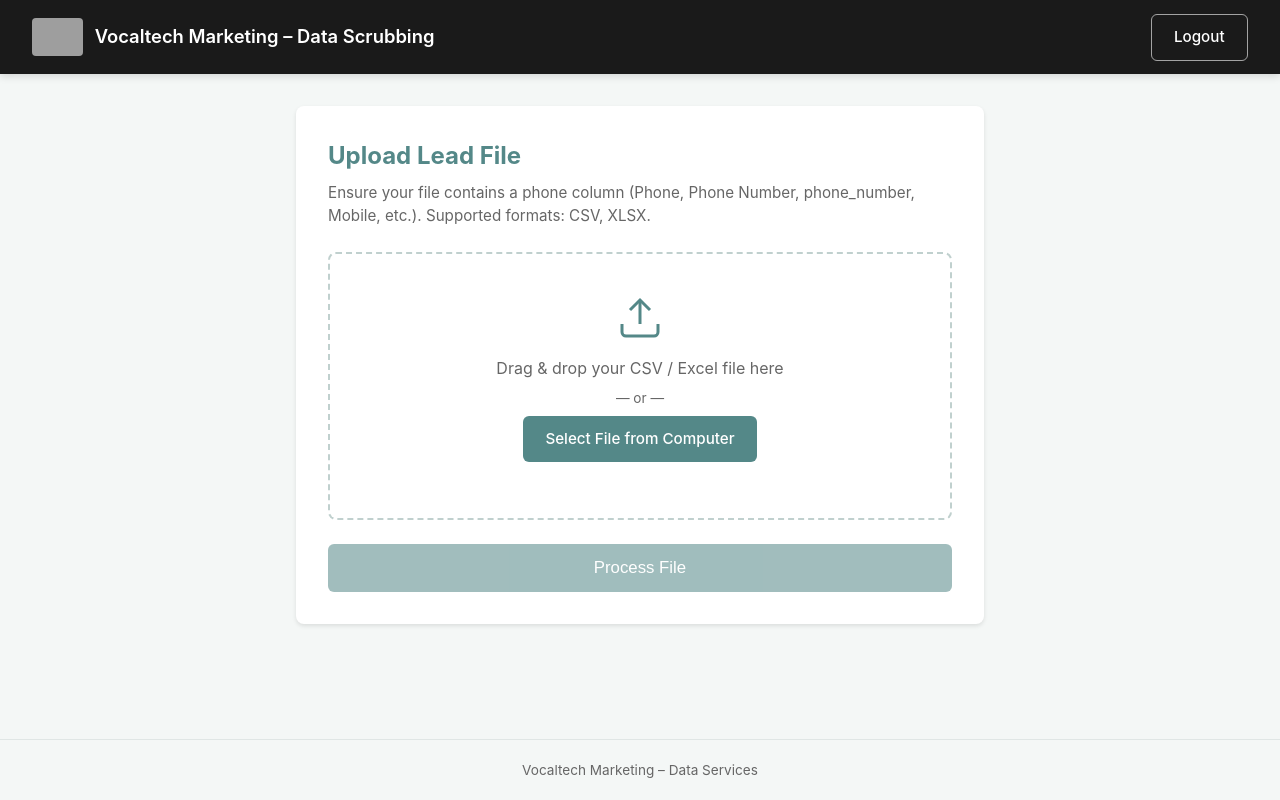
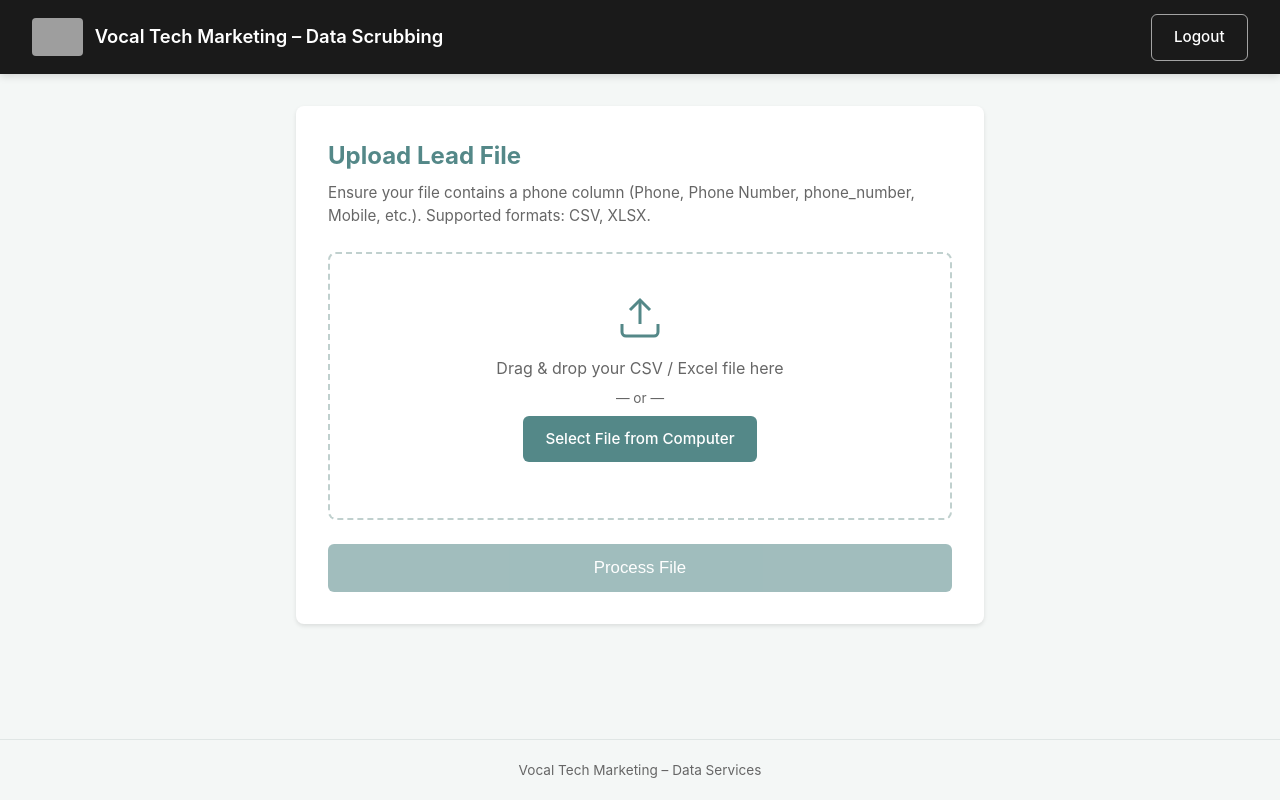
Before and after one commit to COOVT-Marketing/vtm-app, a Flask app: page / in a window 1280 px wide. Run offline with Flask 3, Linux system fonts and the light colour scheme; the visitor is signed in with stand-in values (Sample User, id 1); grey boxes are pictures that could not be loaded.

Commit message:
Update dashboard.html

```diff
--- a/scrub-portal/templates/dashboard.html
+++ b/scrub-portal/templates/dashboard.html
@@ -3,7 +3,7 @@
 <head>
   <meta charset="UTF-8">
   <meta name="viewport" content="width=device-width, initial-scale=1.0">
-  <title>Data Scrubbing Portal – Vocaltech</title>
+  <title>Data Scrubbing Portal – VTM</title>
   <link rel="icon" href="https://vocaltechmarketing.com/images/logo.png" type="image/png">
   <link rel="stylesheet" href="{{ url_for('static', filename='css/style.css') }}">
 </head>
@@ -11,7 +11,7 @@
   <header class="top-bar">
     <div class="brand">
       <img src="https://vocaltechmarketing.com/images/logo.png" alt="Vocaltech" class="header-logo">
-      <span>Vocaltech Marketing – Data Scrubbing</span>
+      <span>Vocal Tech Marketing – Data Scrubbing</span>
     </div>
     <a href="{{ url_for('logout') }}" class="btn btn-outline">Logout</a>
   </header>
@@ -75,7 +75,7 @@
   </main>
 
   <footer>
-    Vocaltech Marketing – Data Services
+    Vocal Tech Marketing – Data Services
   </footer>
 
   <script src="{{ url_for('static', filename='js/app.js') }}"></script>
```
